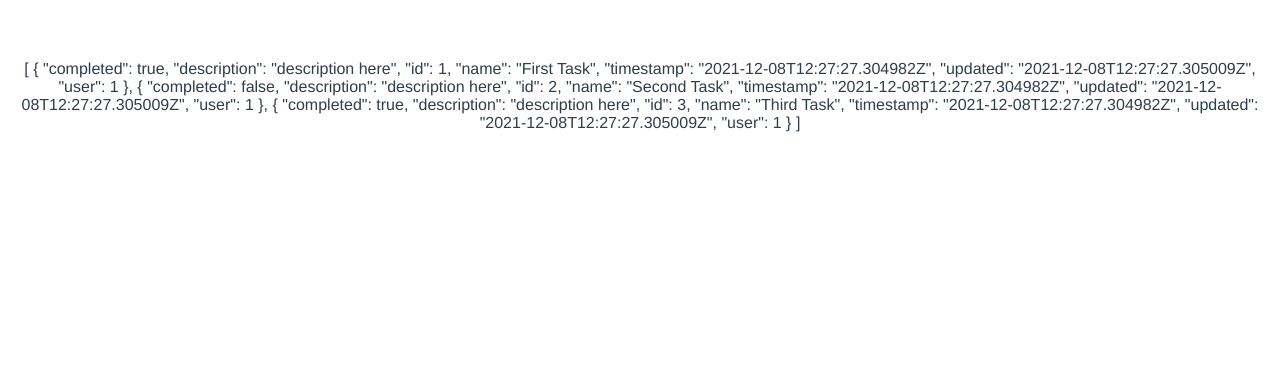
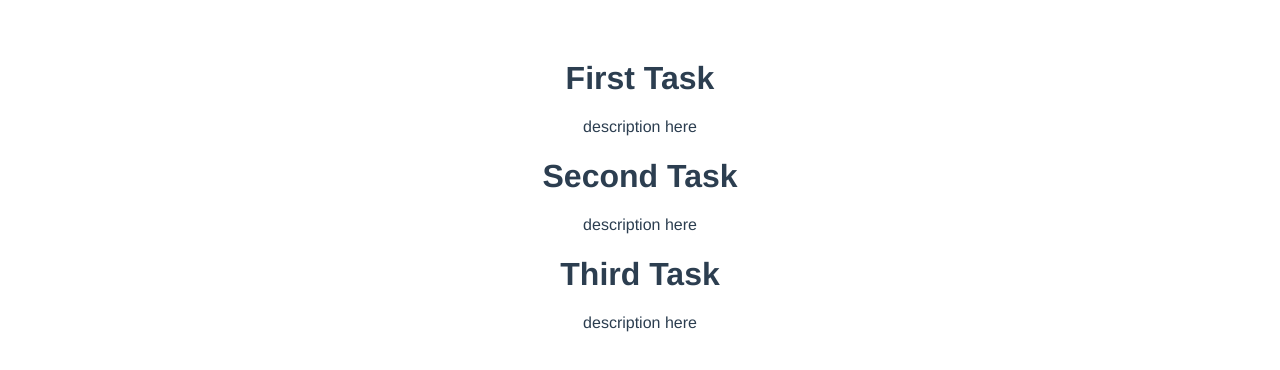
Before and after one commit to DiSalvio/goali_vue, a Vue app: page / in a window 1280 px wide. Shown: the top 370 px of the page. Built offline with nearby package versions, Linux system fonts and the light colour scheme.

Commit message:
basic goal list

```diff
--- a/src/views/Home.vue
+++ b/src/views/Home.vue
@@ -1,6 +1,9 @@
 <template>
   <div>
-    {{goals}}
+    <div v-for="goal in goals" :key="goal.id">
+      <h1>{{goal.name}}</h1>
+      <p>{{goal.description}}</p>
+    </div>
   </div>
 </template>
 
@@ -11,6 +14,6 @@ export default {
     return {
       goals: sourceData.goals
     }
-  }
+  },
 }
 </script>
```
